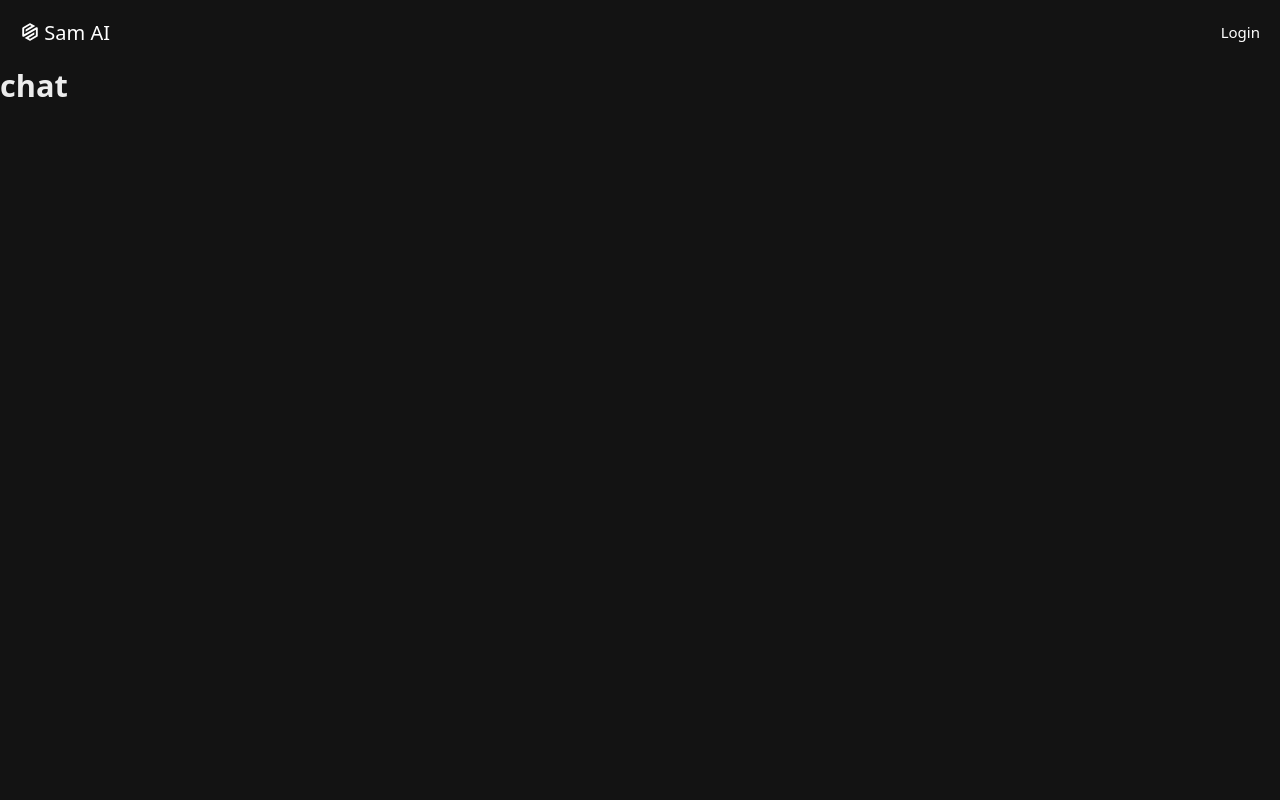
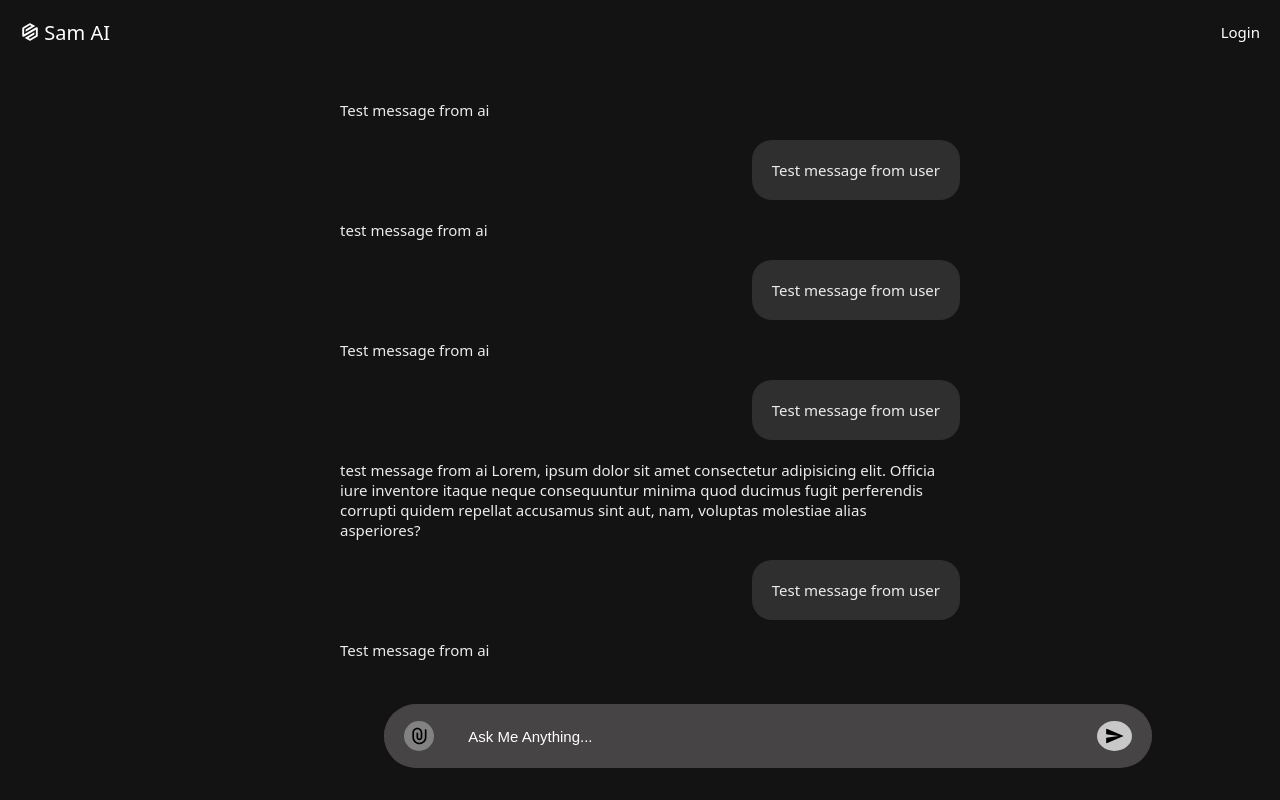
Before and after one commit to Kuldeepagrahari/Promptly, a React (Vite) app in the folder client/: page /dashboard/chat/1 in a window 1280 px wide. Built offline with nearby package versions, Linux system fonts and the light colour scheme; no server answers.

Commit message:
logics of routing added

```diff
--- a/client/src/App.jsx
+++ b/client/src/App.jsx
@@ -7,6 +7,7 @@ import Nav from "./components/Nav/Nav.jsx"
 import { SignIn } from "@clerk/clerk-react"
 import SigninPage from "./routes/SigninPage/SigninPage.jsx"
 import SignupPage from "./routes/SignupPage/SignupPage.jsx"
+import DashBody from "./components/Dashboard-body/DashBody.jsx"
 function App() {
 
 
@@ -18,7 +19,8 @@ function App() {
         <Route path="/sign-in/*" element={<SigninPage/>}></Route>
         <Route path="/sign-up/*" element={<SignupPage/>}></Route>
         <Route path="/dashboard">
-          <Route path="/dashboard" element={<DashBoard/>}></Route>
+          <Route path="/dashboard/" element={<DashBoard/>}></Route>
+          <Route path="/dashboard/dashbody" element={<DashBody/>}></Route>
           <Route path="/dashboard/chat/:id" element={<ChatPage/>}></Route>
         </Route>
        </Routes>
--- a/client/src/components/Dashboard-body/DashBody.jsx
+++ b/client/src/components/Dashboard-body/DashBody.jsx
@@ -4,6 +4,7 @@ import { LuSend } from "react-icons/lu";
 import { BsFillSendFill } from "react-icons/bs";
 import { FaInnosoft } from "react-icons/fa";
 import { MdSend } from "react-icons/md";
+import { RiAttachmentLine } from "react-icons/ri";
 const DashBody = () => {
   return (
     <div className='chat'>
@@ -27,6 +28,7 @@ const DashBody = () => {
         </div>
       </div>
       <div className="search">
+        <button className='attach'><RiAttachmentLine style={{backgroundColor:"rgb(130,130,130)", width:"30px", height:"30px", borderRadius:"50%", padding:"5px"}}/></button>
         <input type="text" placeholder='Ask Me Anything...'/>
         <button><MdSend style={{backgroundColor:"rgb(200,200,200)",  padding:"5px", width:"35px", fontSize:"30px", borderRadius:"50%",}}/></button>
       </div>
--- a/client/src/components/Dashboard-body/dash-body.css
+++ b/client/src/components/Dashboard-body/dash-body.css
@@ -1,7 +1,7 @@
 .chat{
-    width: 100%;
+    /* width: 100%; */
     height:90vh;
-    position: relative;
+    /* position: relative; */
     display: flex;
     flex-direction: column;
     align-items: center;
@@ -45,18 +45,25 @@
 
   }
 
+
+}
+::placeholder{
+    color:white;
+}
 .search{
-        width: 80%;
+    margin-left: 20%;
+    width: 60%;
     height: 8vh;
-        padding: 0 1vw;
+    padding: 0 0;
     border-radius: 50px;
     position: absolute;
     left: 10%;
-        top:80vh;
+    top:88vh;
     background-color: rgb(70, 68, 68);
     display: flex;
     align-items: center;
     justify-content: space-between;
+
     input{
       width: 80%;
         padding-left: 10px;
@@ -88,7 +95,3 @@
 
 
 }
-}
-::placeholder{
-    color:white;
-}
--- a/client/src/components/Nav/nav.css
+++ b/client/src/components/Nav/nav.css
@@ -1,6 +1,9 @@
 .nav{
     width: 100%;
     z-index: 1;
+    position: fixed;
+    top:0;
+
     header{
         /* margin-left: 270px; */
         /* width: 80%; */
--- a/client/src/components/Sidebar/Sidebar.jsx
+++ b/client/src/components/Sidebar/Sidebar.jsx
@@ -5,7 +5,7 @@ import "./side.css"
 const Sidebar = () => {
   return (
     <div className='side'>
-       <NavLink to="/" className="logo"><FaInnosoft style={{fontSize:"25px"}}/><span>Sam AI</span></NavLink>
+       {/* <NavLink to="/" className="logo"><FaInnosoft style={{fontSize:"25px"}}/><span>Sam AI</span></NavLink> */}
        <h1>DASHBOARD</h1>
        <div className="dashlist">
 
--- a/client/src/components/Sidebar/side.css
+++ b/client/src/components/Sidebar/side.css
@@ -4,7 +4,7 @@
     flex-direction: column;
     color:rgb(212, 208, 208);
     /* align-items: center; */
-
+     padding-top: 40px;
 
 
     a{
@@ -15,10 +15,11 @@
         font-size: 15px;
     }
     h1{
-        font-size: 15px;
+        font-size: 12px;
         margin-top: 10px;
-        margin-bottom: 10px;
+        margin-bottom: 5px;
         font-weight: bold;
+        cursor: pointer;
 
     }
     .dashlist{
@@ -36,10 +37,10 @@
 
     }
     hr{
-        opacity: 0.1;
+        opacity: 0.2;
         height: 2px;
         background-color: #5f5a5a;
-        margin-top: 5px;
+        margin-top: 10px;
     }
     .chatlist{
         height: 52vh;
@@ -60,7 +61,7 @@
         font-weight: 500;
      }
      a:hover{
-        background-color: #575757;
+        background-color: #353434;
         border-radius: 10px;
 
      }
@@ -76,7 +77,7 @@
             font-weight: bold;
          }
          p{
-           font-size: 14px;
+           font-size: 13px;
          }
         }
 
--- a/client/src/routes/Chat/ChatPage.jsx
+++ b/client/src/routes/Chat/ChatPage.jsx
@@ -1,9 +1,41 @@
-import React from 'react'
+import React, { useEffect, useRef } from 'react'
+import "./chat.css"
+import { LuSend } from "react-icons/lu";
+import { BsFillSendFill } from "react-icons/bs";
+import { FaInnosoft } from "react-icons/fa";
+import { MdSend } from "react-icons/md";
+import { RiAttachmentLine } from "react-icons/ri";
+const ChatPage = () => {
+  const endref = useRef(null)
+  useEffect(()=>{
+    endref.current.scrollIntoView({behavior:"smooth"})
+  },[])
+  return (
+    <div className='chatter'>
+      <div className="wrapper">
+        <div className="chats">
+          <div className="message user">Test message from user Lorem ipsum dolor sit amet consectetur adipisicing elit. Animi asperiores eaque ipsa provident deserunt voluptatibus ut quasi aspernatur adipisci id. Unde eum ipsam explicabo omnis sed illo soluta cum expedita.</div>
+          <div className="message">test message from ai Lorem ipsum dolor sit amet consectetur adipisicing elit. At, modi! Velit nesciunt illo deserunt sequi culpa suscipit ratione optio nam! Exercitationem laborum magnam iure reprehenderit, id enim iusto recusandae reiciendis.lorem Lorem ipsum dolor sit amet consectetur adipisicing elit. Dolor, obcaecati aut ea doloribus, dolorem amet provident nulla rem saepe ad libero ullam numquam. Doloremque officia quae dolor numquam! Sequi, vero.suscipit ratione optio nam! Exercitationem laborum magnam iure reprehenderit, id enim iusto recusandae reiciendis.lorem Lorem ipsum dolor sit amet consectetur adipisicing elit. Dolor, obcaecati aut ea doloribus, dolorem amet provident nulla rem saepe ad libero ullam numquam. Doloremque officia quae dolor numquam! Sequi, vero.suscipit ratione optio nam! Exercitationem laborum magnam iure reprehenderit, id enim iusto recusandae reiciendis.lorem Lorem ipsum dolor sit amet consectetur adipisicing elit. Dolor, obcaecati aut ea doloribus, dolorem amet provident nulla rem saepe ad libero ullam numquam. Doloremque officia quae dolor numquam! Sequi, vero.
+          </div>
+          <div className="message user">Test message from user</div>
+          <div className="message">Test message from ai</div>
+          <div className="message user">Test message from user</div>
+          <div className="message">test message from ai</div>
+          <div className="message user">Test message from user</div>
+          <div className="message">Test message from ai</div>
+          <div className="message user">Test message from user</div>
+          <div className="message">test message from ai Lorem, ipsum dolor sit amet consectetur adipisicing elit. Officia iure inventore itaque neque consequuntur minima quod ducimus fugit perferendis corrupti quidem repellat accusamus sint aut, nam, voluptas molestiae alias asperiores?</div>
+          <div className="message user">Test message from user</div>
+          <div className="message">Test message from ai</div>
+          <div className="end" ref={endref}></div>
 
-const ChatPage = () => {
-  return (
-    <div>
-      <h1>chat</h1>
+        </div>
+      </div>
+      <div className="search">
+        <button className='attach'><RiAttachmentLine style={{backgroundColor:"rgb(130,130,130)", width:"30px", height:"30px", borderRadius:"50%", padding:"5px"}}/></button>
+        <input type="text" placeholder='Ask Me Anything...'/>
+        <button><MdSend style={{backgroundColor:"rgb(200,200,200)",  padding:"5px", width:"35px", fontSize:"30px", borderRadius:"50%",}}/></button>
+      </div>
     </div>
   )
 }
--- a/client/src/routes/Chat/chat.css
+++ b/client/src/routes/Chat/chat.css
@@ -0,0 +1,32 @@
+.chatter{
+    /* width: 100%; */
+    height: 75vh;
+    display: flex;
+    align-items: center;
+    flex-direction: column;
+    margin-top: 10vh;
+    font-size: 15px;
+    /* border: 1px red solid; */
+    /* overflow : scroll; */
+    .wrapper{
+        flex:1;
+        overflow: scroll;
+        width: 100%;
+        display: flex;
+        justify-content: center;
+        .chats{
+          width: 50%;
+          display: flex;
+          flex-direction: column;
+          .message{
+            padding:20px;
+            &.user{
+                background-color: rgb(48, 47, 47);
+                max-width: 80%;
+                border-radius: 20px;
+                align-self: flex-end;
+            }
+          }
+        }
+    }
+}
--- a/client/src/routes/DashBoard/dash.css
+++ b/client/src/routes/DashBoard/dash.css
@@ -11,7 +11,7 @@
         position: fixed;
         left: 0;
         top: 0;
-        background-color: rgb(45, 44, 44);
+        background-color: rgb(0,0,0);
 
      }
      .chat-content{
```
Also changed, not shown: client/src/Layouts/DashboardLayout/DashLayout.jsx (added, +11 -0 lines), client/src/routes/DashBoard/DashBoard.jsx (+56 -3 lines). Lines whose indentation alone changed are shown as unchanged.
